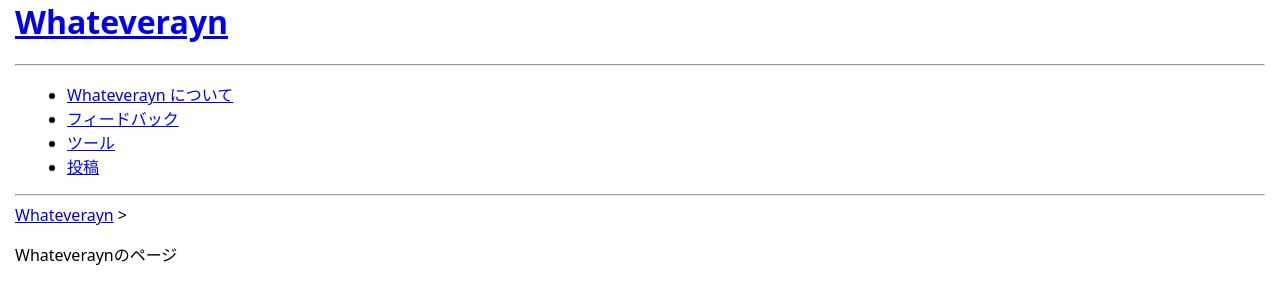
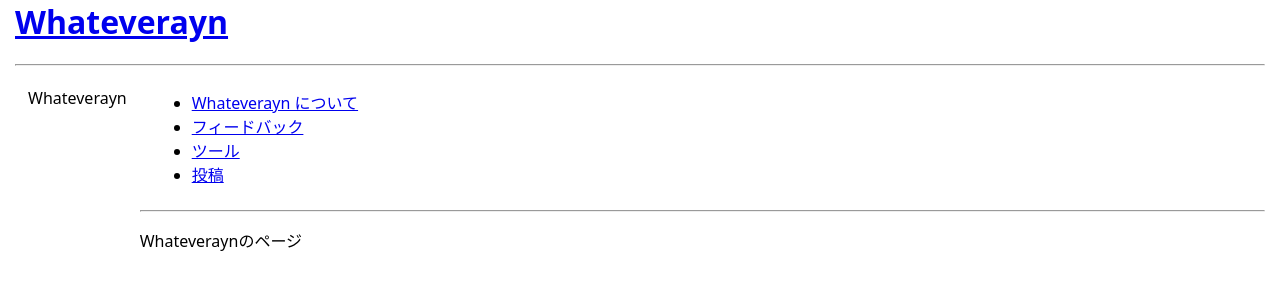
Before and after one commit to Whateverayn/whateverayn.github.io, a plain HTML site: page index.html in a window 1280 px wide. Drawn offline with Linux system fonts and the light colour scheme; no server answers.

Commit message:
page Layout

```diff
--- a/core.css
+++ b/core.css
@@ -11,6 +11,7 @@
         --stateHeight: 0px;
         --body-padding-bottom: 0;
         --body-bg: #000000;
+        --body-color: #e0e0e0;
         --dialog-bg: rgba(107, 107, 107, 0.3);
         --input-bg: #2d2d2d;
         --input-bg-hover: #323232;
@@ -44,6 +45,15 @@ body {
     transform: all 3s;
     width: 100%;
     box-sizing: border-box;
+    display: grid;
+}
+
+header{
+    transition: all 0.3s;
+}
+
+nav{
+    transition: all 0.3s;
 }
 
 #headerTitle h1{
@@ -57,6 +67,11 @@ code {
 main{
     padding: 0px 12px 0px 12px;
     box-sizing: border-box;
+    transition: all 0.3s;
+}
+
+footer{
+    transition: all 0.3s;
 }
 
 .generalInputText {
@@ -153,3 +168,69 @@ main{
 #stateInfo{
     overflow-y: hidden;
 }
+
+@media (max-width: 1023px) {
+    /* 横幅が1023px以下の場合に適用するスタイル */
+    body{
+        background-color: #30363a;
+    }
+ }
+ @media (min-width: 1024px) {
+    /* 横幅が1024px以上の場合に適用するスタイル */
+    body{
+        grid-template-columns: auto 1fr;
+    }
+    header{
+        grid-column: 1 / 3;
+    }
+    nav{
+        grid-column: 1 / 2;
+        grid-row: 2 / 4;
+        padding: 12px;
+        position: sticky;
+        top: 0;
+        height: fit-content;
+    }
+    main{
+        grid-column: 2 / 3;
+    }
+    footer{
+        grid-column: 2 / 3;
+    }
+    nav > ul{
+        list-style-type: none;
+        padding-left: 0;
+        margin: 0;
+    }
+    nav > ul > li{
+        display: flex;
+    }
+    nav > ul > li > a{
+        flex: 1;
+        text-decoration: none;
+        color: var(--body-color);
+        border: 1.5px solid transparent;
+        border-radius: 4px;
+        transition: all 0.3s;
+    }
+    nav > ul > li > a:hover{
+        border-color: var(--button-border);
+    }
+    nav > ul > li > a:hover:not(:active){
+        background-color: var(--button-bg-hover);
+    }
+    nav > ul > li > a:active{
+        background-color: var(--button-bg-active);
+        border-top-color: var(--button-border);
+        color: var(--button-color-active);
+    }
+    nav > ul > li > a:focus{
+        outline-offset: 1px;
+        outline-color: var(--button-outline-focus);
+        outline-style: solid;
+        outline-width: 1px;
+    }
+    #stateInfoOut{
+        grid-column: 1 / 3;
+    }
+ }
--- a/core.js
+++ b/core.js
@@ -15,11 +15,13 @@ function generateGlobalComponents() {
                 </a>
             </div>
             <hr>
-        </header>`);
+        </header>
+        <nav>${showPath().outerHTML}</nav>
+        `);
     mainroot.insertAdjacentHTML('afterend', `
         <footer>
             <hr>
-            ${showPath().outerHTML}
+
             <p id="pageInfoDescription">${pageInfo.description}</p>
         </footer>
         <div id="stateInfoOut"><div id="stateInfo"></div></div>
@@ -153,20 +155,22 @@ function linkClickHandler(event, url) {
 function showPath() {
     let pathSegments = window.location.pathname.split('/').filter(segment => segment !== ''); // パスを / で分割して空のセグメントを削除
     pathSegments.unshift('');
-    const output = document.createElement('div');
+    const output = document.createElement('ul');
     output.id = 'pagePath';
     let currentPath = '';
+    let currentSpace = '';
     pathSegments.forEach(segment => {
-        if (segment != '') {
-            const separator = document.createElement('span');
-            separator.textContent = ' > ';
-            output.appendChild(separator);
-        }
         currentPath += segment + '/';
+        let linkli = document.createElement('li');
+        let space = document.createElement('span');
+        space.innerHTML = currentSpace;
         let link = document.createElement('auto-link');
         link.setAttribute("href", currentPath)
         link.textContent = currentPath;
-        output.appendChild(link);
+        linkli.appendChild(space);
+        linkli.appendChild(link);
+        output.appendChild(linkli);
+        currentSpace += '&thinsp;';
     });
     return output;
 }
@@ -217,6 +221,9 @@ function exURL(url) {
 
 // ページタイトルを取得
 async function getPageTitleFromURL(url) {
+    if (url in pageTitle) {
+        return pageTitle[url];
+    } else {
         const pageGetId = addState(exURL(url) + ' の情報を取得しています...', 0);
         try {
             const response = await fetch(url);
@@ -224,10 +231,12 @@ async function getPageTitleFromURL(url) {
             const parser = new DOMParser();
             const doc = parser.parseFromString(html, 'text/html');
             removeStateAndChange(pageGetId, { message: exURL(url) + ' の情報を取得しました', duration: 2048 });
+            pageTitle[url] = doc.title;
             return doc.title;
         } catch (error) {
             console.error("ページの取得エラー:", error);
             return 'Error';
+        }
     }
 }
 
@@ -246,7 +255,7 @@ class AutoLink extends HTMLElement {
         linkElement.textContent = pageTitle;
         // 元の <auto-link> を <a> タグに置き換え
         this.replaceWith(linkElement);
-        removeStateAndChange(autoLinkId, { message: this.getAttribute('href') + ' を広げました', duration: 2048 });
+        removeStateAndChange(autoLinkId, { message: this.getAttribute('href') + ' を広げました', duration: 1024 });
     }
 }
 
@@ -272,5 +281,6 @@ window.onpopstate = (event) => {
 };
 
 let pageInfo = {};
+let pageTitle = {};
 let jsFilesToRemove = [];
 let messageCount = 0;
```
Lines whose indentation alone changed are shown as unchanged.
